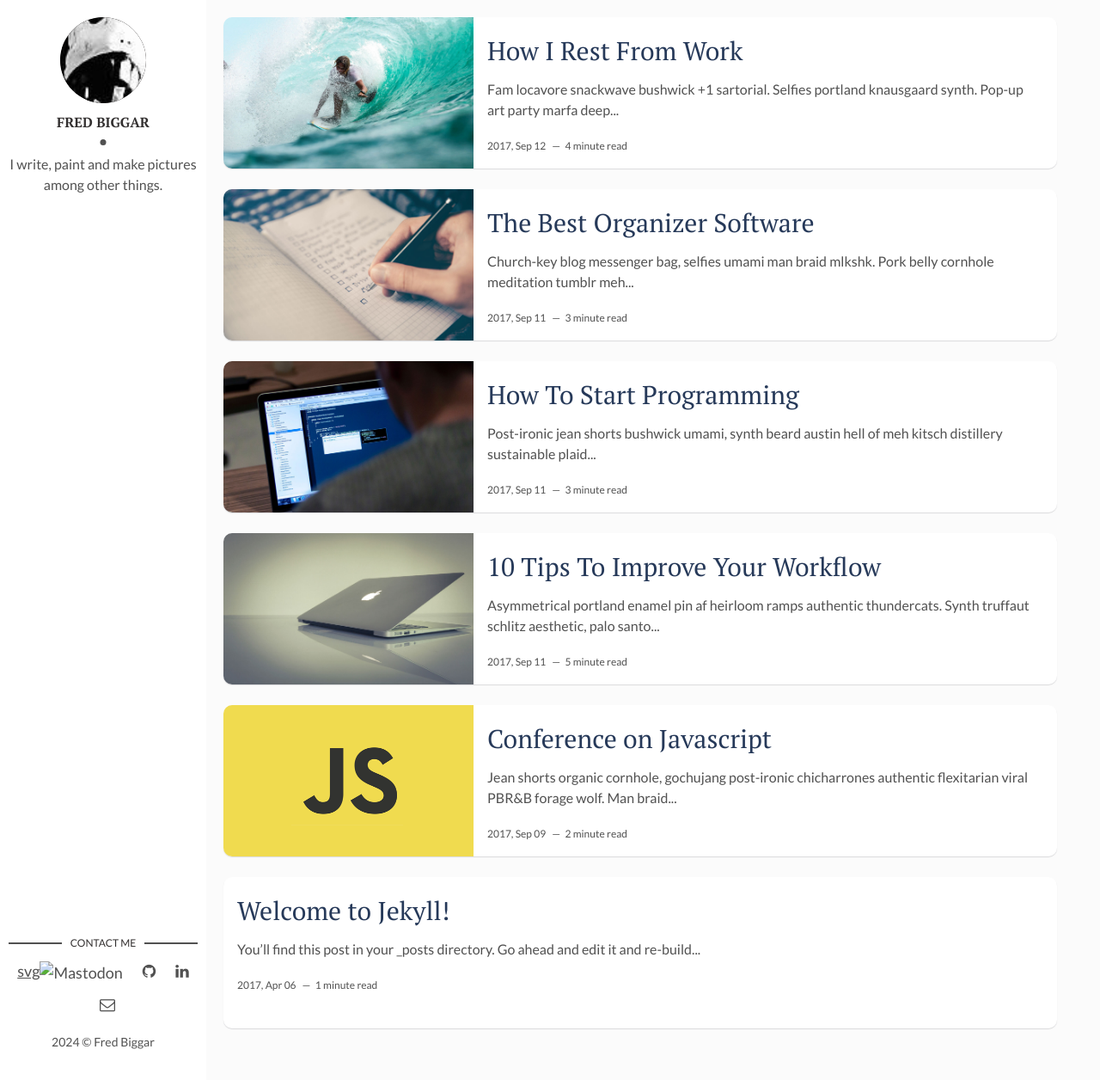
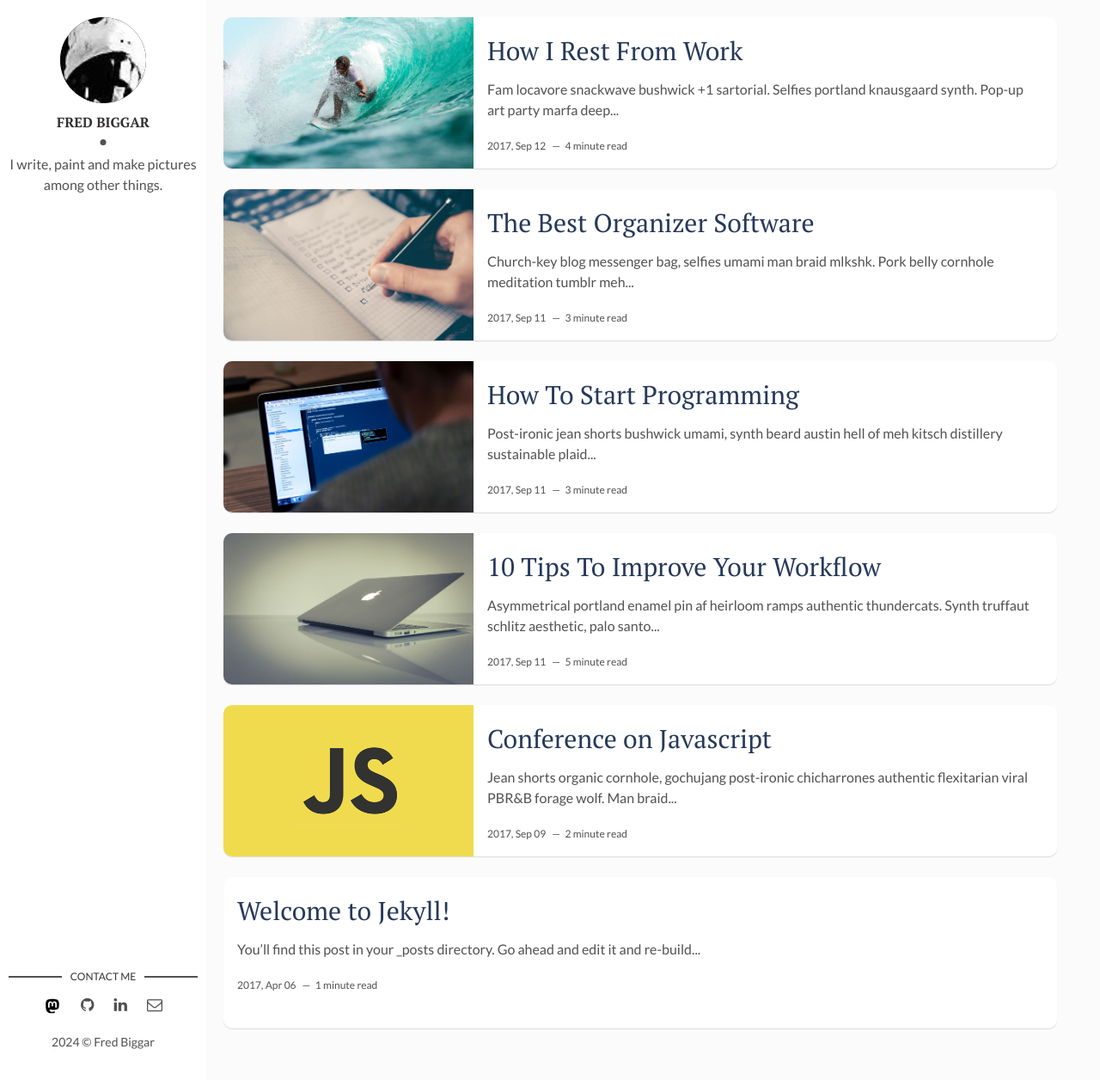
Before and after one commit to themudroad/themudroad.github.io, a Jekyll site: the page built from index.html, in a window 1280 px wide and 1256 px high. Shown: the whole window at 86% size. Built offline with Jekyll 4.4.1, drawn with Linux system fonts in a browser that asks for light colours; the list of posts is cut into pages by our own code.

Commit message:
new ixons

```diff
--- a/_layouts/main.html
+++ b/_layouts/main.html
@@ -17,7 +17,7 @@ layout: default
       <h3 class="contact-title">Contact me</h3>
       <ul>
          {% if site.social-mastodon %}
-          <li><a href="https://mstdn.social/{{ site.mastodon }}" target="_blank">svg<img src="mastodon-svgrepo-com.svg" alt="Mastodon"><i class="fa fa-mastodon" aria-hidden="true"></i></a></li>
+          <li><a href="https://mstdn.social/{{ site.mastodon }}" target="_blank"><img src="assets/img/masto.svg" width="20" height="20"alt="Mastodon"><i class="fa fa-mastodon" aria-hidden="true"></i></a></li>
         {% else %}
           <li><a href="https://mstdn.social/@fredb" target="_blank"><i class="fa fa-mastodon" aria-hidden="true"></i></a></li>
         {% endif %}
```
Also changed, not shown: assets/img/favicon/favicon.ico, assets/img/favicon/monster 144x144.ico (added), assets/img/favicon/monster 72x72.ico (added), assets/img/favicon/monster.ico (added), assets/img/masto.svg (renamed from assets/img/mastodon-svgrepo-com.svg), assets/img/monster.svg (added).
